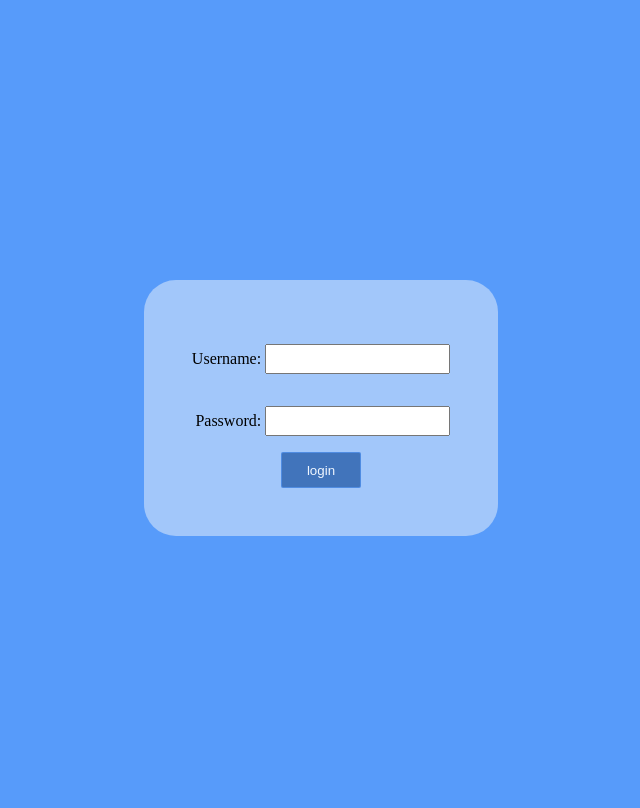
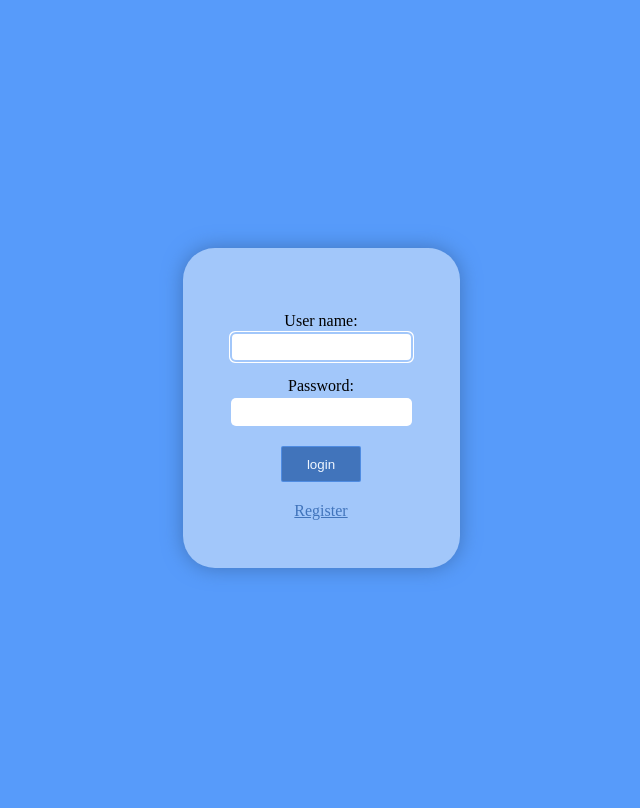
Before and after one commit to ImHereByChance/MonthsWeb, a Django app: page /accounts/login/ in a window 1280 px wide. Shown: the whole page, without its empty margins (327-967 px from the left). Run offline with Django 3.2, Linux system fonts and the light colour scheme.

Commit message:
some styling of 'login' and 'register' templates

```diff
--- a/MonthsWeb/taskmanager/templates/registration/login.html
+++ b/MonthsWeb/taskmanager/templates/registration/login.html
@@ -22,6 +22,7 @@
             background: #A2C7FA;
             padding: 3rem;
             border-radius: 2rem;
+            box-shadow: 0px 0px 20px 0px #4174bb;
         }
         input[type="submit"] {
             align-self: center;
@@ -37,14 +38,28 @@
             transition: 0.3s;
         }
         input[type="submit"]:hover {
-            background: #A2C7FA;
+            background: #579bfa;
         }
-        input#id_username, input#id_password {
-            height: 24px;
-            flex-grow: 1;
-            outline: none;
+        label {
+            margin: auto;
+            margin-top: 1rem;
+            margin-bottom: 3px;
         }
-
+        input {
+            min-height: 26px;
+            border-radius: 5px;
+            border: 0px;
+            outline-color: #a2c7fa;
+            text-align: center;
+        }
+        input[type="submit"] {
+            margin-top: 20px;
+        }
+        a {
+            margin: auto;
+            margin-top: 20px;
+            color: #4174bb;
+        }
     </style>
 </head>
 <body>
@@ -55,11 +70,15 @@
     <form method="post" action="{% url 'login' %}">
         {% csrf_token %}
 
-        <p>Username: {{ form.username }}</p>
-        <p>Password: {{ form.password }}</p>
+        <label for="username">User name: </label>
+        {{ form.username }}
+        <label for="password">Password: </label>
+        {{ form.password }}
 
         <input type="submit" value="login">
         <input type="hidden" name="next" value="{{ next }}">
+
+        <a href="{% url 'register' %}">Register</a>
     </form>
 
 </body>
```
Also changed, not shown: MonthsWeb/taskmanager/templates/registration/register.html (+9 -6 lines), 1 other file.
